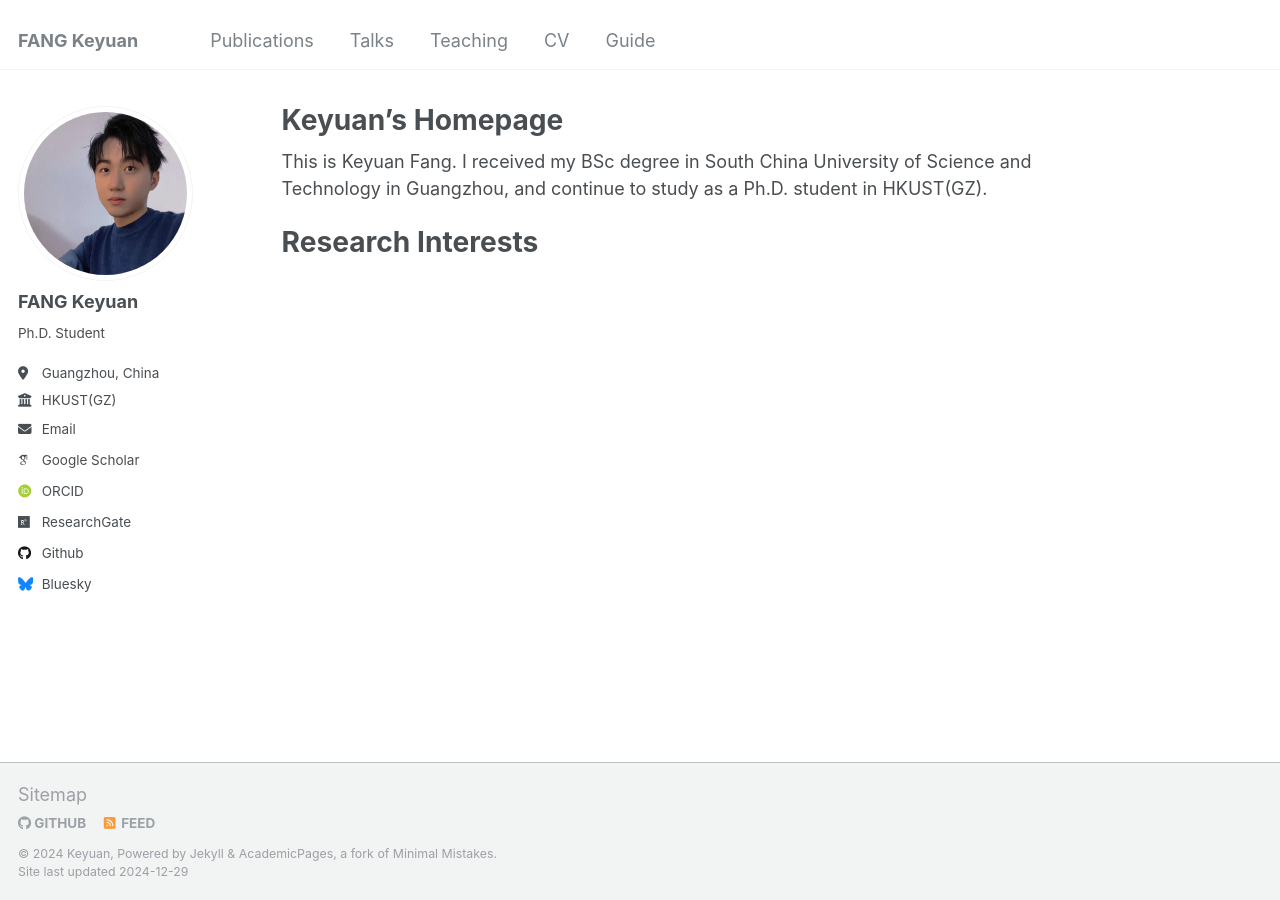
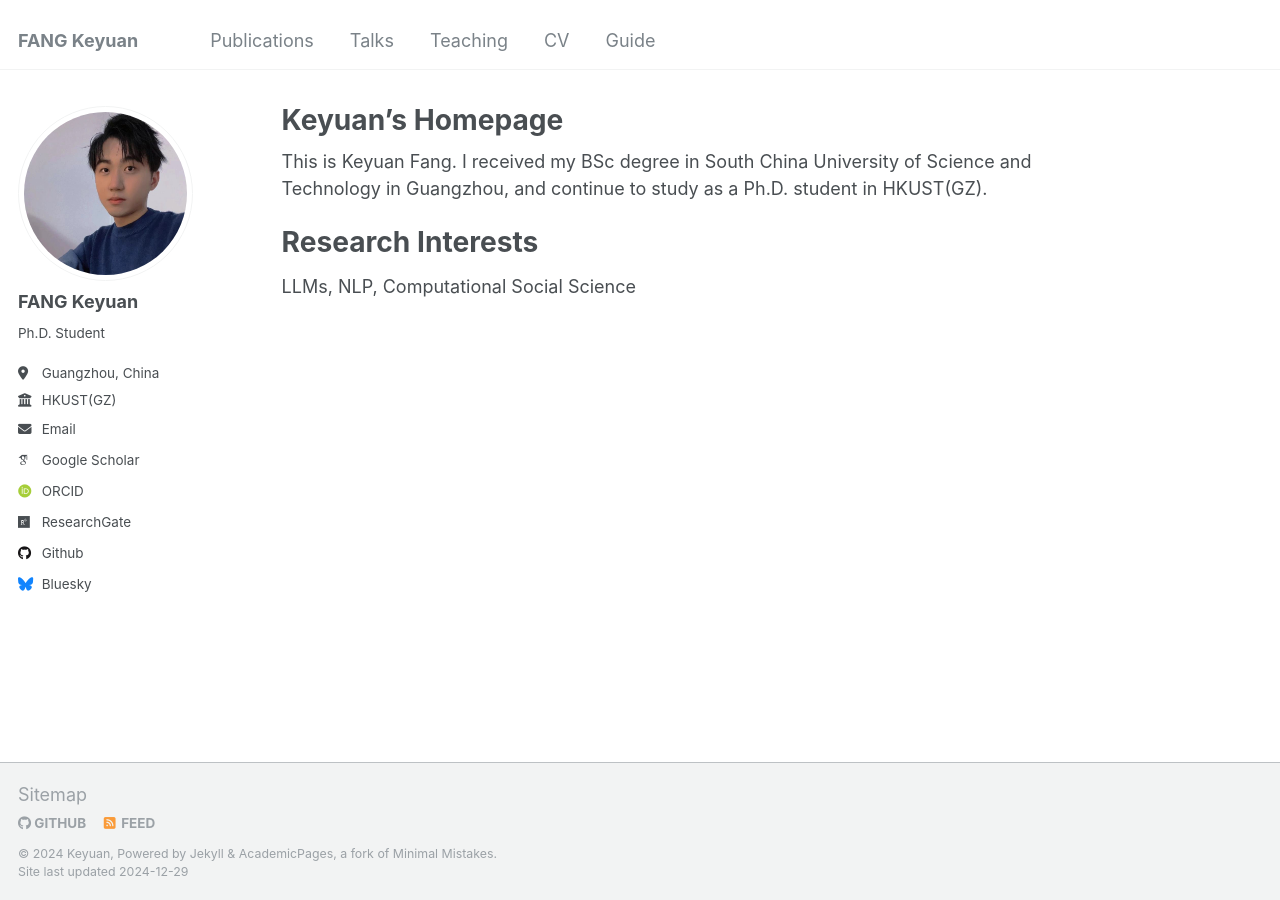
Before and after one commit to AnthonyKeyuanFang/AnthonyKeyuanFang.github.io, a Jekyll site: the page built from _pages/about.md, in a window 1280 px wide. Built offline with Jekyll 4.4.1, drawn with Linux system fonts in a browser that asks for light colours; some web fonts are replaced.

Commit message:
Update about.md

```diff
--- a/_pages/about.md
+++ b/_pages/about.md
@@ -16,3 +16,4 @@ This is Keyuan Fang. I received my BSc degree in South China University of Scien
 
 Research Interests
 ======
+LLMs, NLP, Computational Social Science
```
